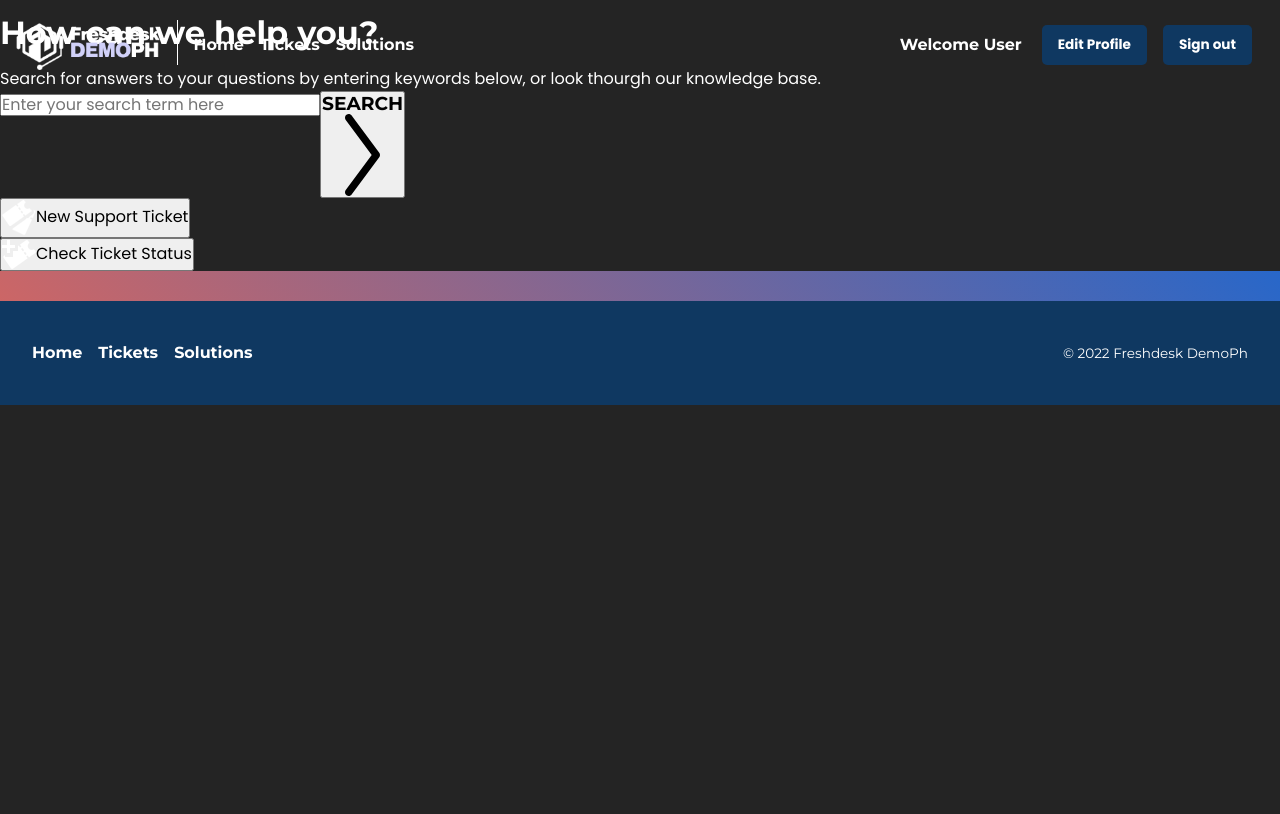
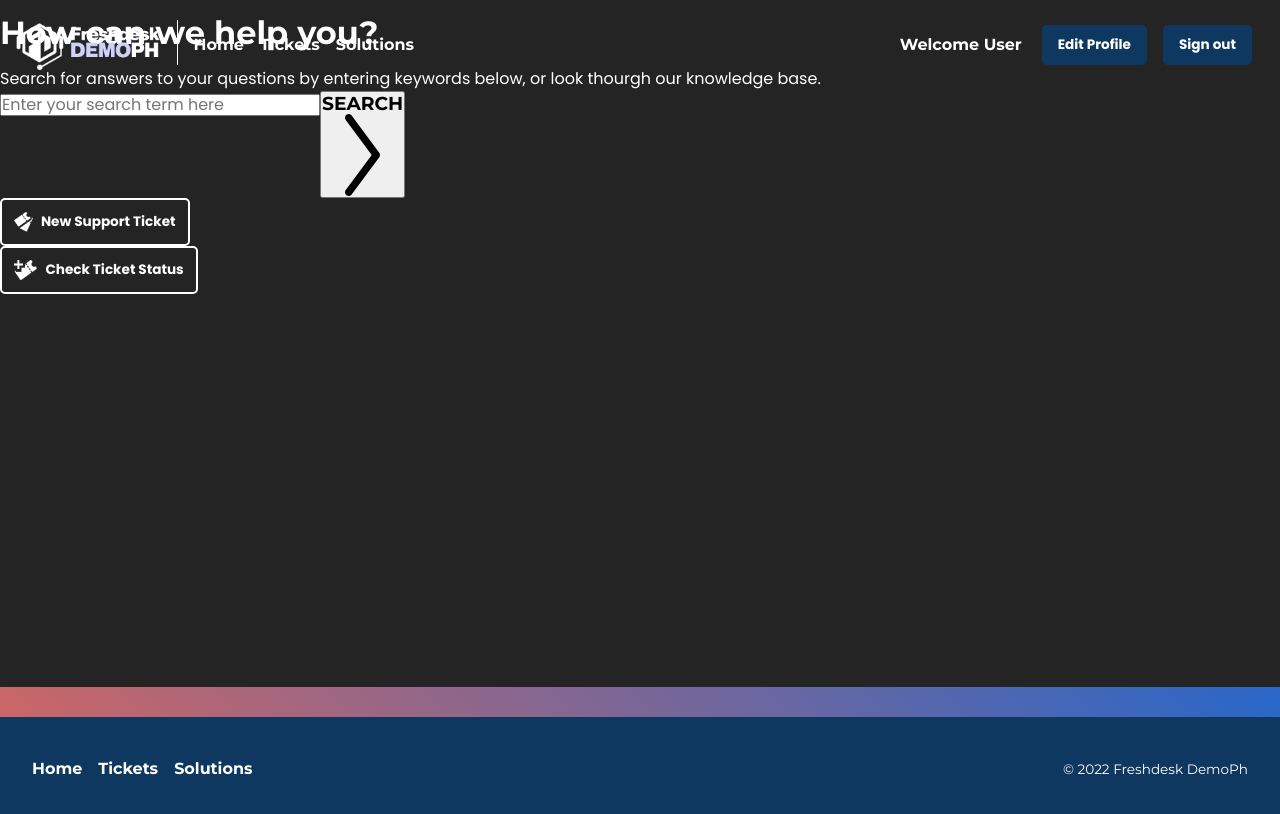
Before and after one commit to fidellim/i4Asia-Technical-Exam, a React (Vite) app: page / in a window 1280 px wide. Shown: the top 814 px of the page. Built offline with nearby package versions, Linux system fonts and the light colour scheme.

Commit message:
add ticket btn as utilities

```diff
--- a/src/scss/base/_utilities.scss
+++ b/src/scss/base/_utilities.scss
@@ -23,3 +23,27 @@
     align-items: center;
     justify-content: center;
 }
+
+.container {
+    min-height: calc(100vh - 134px);
+}
+
+button {
+    cursor: pointer;
+}
+
+.ticket-btn {
+    gap: .5rem;
+    border-radius: 5px;
+    border: 2px solid white;
+    background-color: transparent;
+    padding: .75rem;
+    color: white;
+    font-size: .85rem;
+    font-weight: bold;
+
+    img {
+        height: 20px;
+        width: auto;
+    }
+}
```
